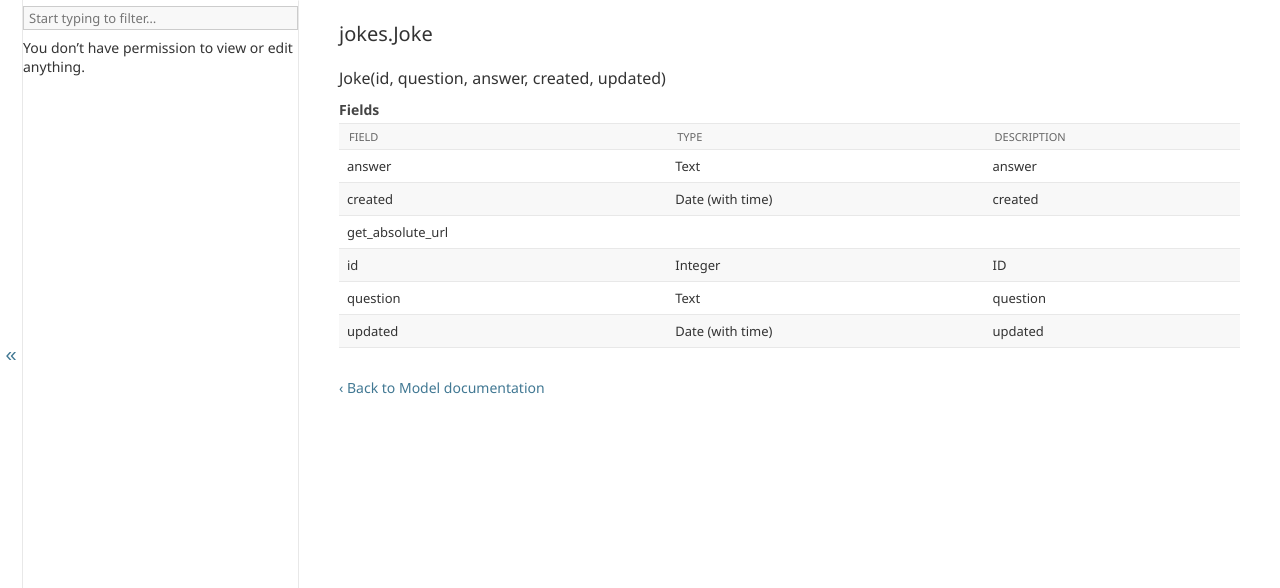
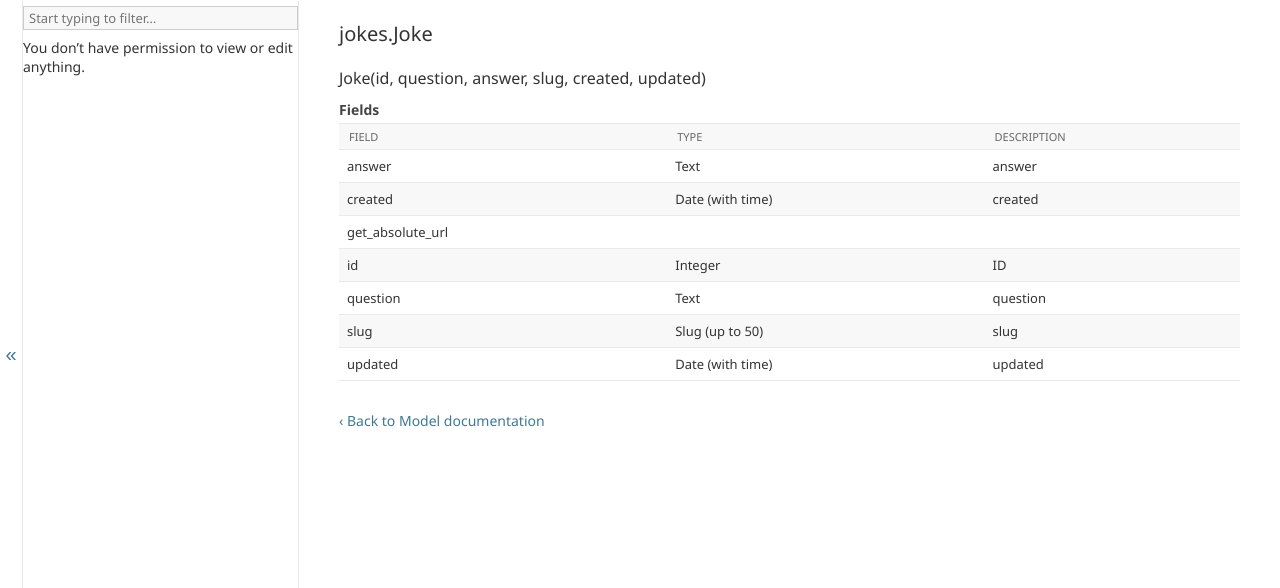
Before and after one commit to ryanstokes21/djangojokes.com, a Django app: a page that uses jokes/urls.py in a window 1280 px wide. Shown: the part 92-680 px from the top of the page. Run offline with Django 5.2, Linux system fonts and the light colour scheme; the visitor is signed in with stand-in values (Sample User, id 1).

Commit message:
add slugs to jokes

```diff
--- a/jokes/admin.py
+++ b/jokes/admin.py
@@ -3,12 +3,13 @@ from django.contrib import admin
 # Register your models here.
 from .models import Joke
 
+
 @admin.register(Joke)
 class JokeAdmin(admin.ModelAdmin):
     model = Joke
-    list_display = ['question', 'created', 'updated']
+    list_display = ['question', 'created', 'updated']  # noqa: RUF012
 
     def get_readonly_fields(self, request, obj=None):
         if obj:
-            return ('created', 'updated')
+            return ('slug','created', 'updated')
         return ()
--- a/jokes/urls.py
+++ b/jokes/urls.py
@@ -10,9 +10,9 @@ from .views import (
 
 app_name = 'jokes'
 urlpatterns = [
-    path('joke/<int:pk>/update/', JokeUpdateView.as_view(), name='update'),
-    path('joke/<int:pk>/delete/', JokeDeleteView.as_view(), name='delete'),
+    path('joke/<slug>/update/', JokeUpdateView.as_view(), name='update'),
+    path('joke/<slug>/delete/', JokeDeleteView.as_view(), name='delete'),
     path('joke/create/', JokeCreateView.as_view(), name='create'),
-    path('joke/<int:pk>/', JokeDetailView.as_view(), name='detail'),
+    path('joke/<slug>/', JokeDetailView.as_view(), name='detail'),
     path('', JokeListView.as_view(), name='list'),
 ]
--- a/templates/jokes/joke_list.html
+++ b/templates/jokes/joke_list.html
@@ -8,8 +8,8 @@
     {% for joke in joke_list %}
       <li class="list-group-item">
         <a href="{{ joke.get_absolute_url}}">{{joke.question}}</a>
-        <a href="{% url 'jokes:update' joke.pk %}" class="btn btn-info btn-sm float-end me-2">Update</a>
-        <a href="{% url 'jokes:delete' joke.pk %}" class="btn btn-danger btn-sm float-end me-2">Delete</a>
+        <a href="{% url 'jokes:update' joke.slug %}" class="btn btn-info btn-sm float-end me-2">Update</a>
+        <a href="{% url 'jokes:delete' joke.slug %}" class="btn btn-danger btn-sm float-end me-2">Delete</a>
       </li>
     {% endfor %}
   </ul>
```
Also changed, not shown: jokes/models.py (+12 -1 lines), jokes/migrations/0002_joke_slug.py (added), jokes/migrations/0003_alter_joke_slug.py (added).
